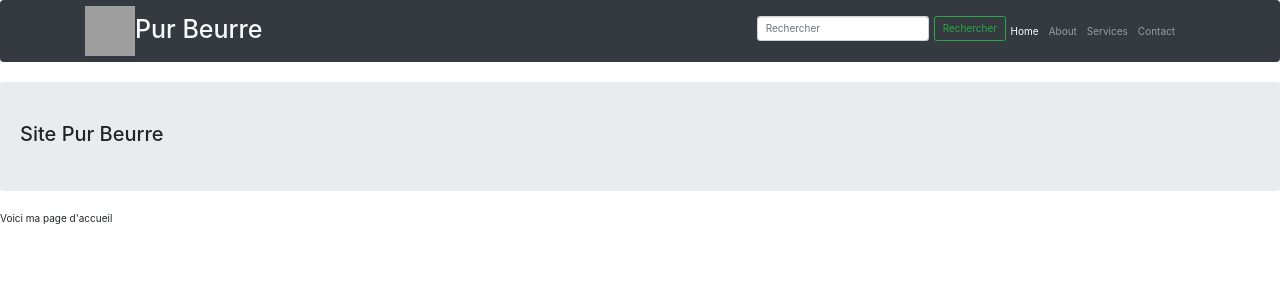
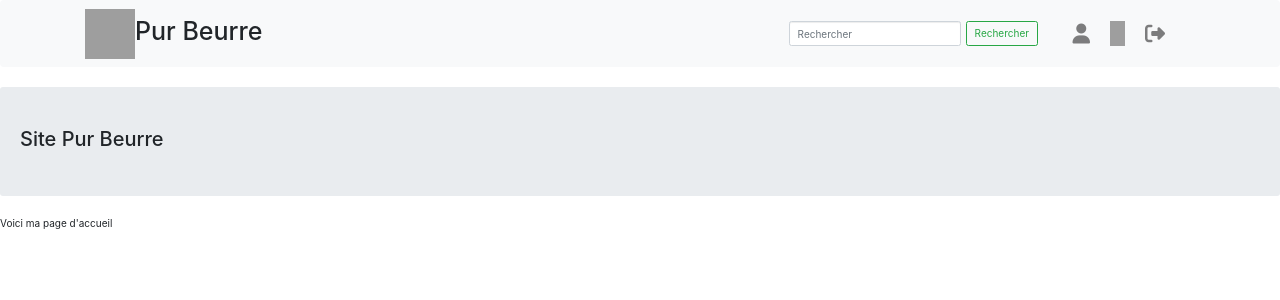
Before and after one commit to micktymoon/P8_pelletier_celine, a Django app: page / in a window 1280 px wide. Shown: the top 300 px of the page. Run offline with Django 3.2, Linux system fonts and the light colour scheme; some libraries are stand-ins or nearby versions; grey boxes are pictures that could not be loaded.

Commit message:
ajout des icones et mise en page de la navbar correct

```diff
--- a/templates/base.html
+++ b/templates/base.html
@@ -3,16 +3,18 @@
     <head>
         <meta charset="UTF-8">
         <link rel="stylesheet" href="https://maxcdn.bootstrapcdn.com/bootstrap/3.3.7/css/bootstrap.min.css" integrity="sha384-BVYiiSIFeK1dGmJRAkycuHAHRg32OmUcww7on3RYdg4Va+PmSTsz/K68vbdEjh4u" crossorigin="anonymous">
+        <script src="https://kit.fontawesome.com/f79f3ba0b1.js" crossorigin="anonymous"></script>
         {% load static %}
         <link rel="stylesheet" type="text/css" href="{% static 'website/base.css' %}">
         <link rel="stylesheet" type="text/css" href="{% static 'website/bootstrap_styles.css' %}">
         <link rel="icon" href="data:,">
+        <link rel="stylesheet" type="text/css" href="{% static 'website/pur-beurre-icons/css/icons.css' %}" />
         <link rel="shortcut icon" type="image/png" href="static/website/images/logo_pur_beurre-favicon.png"/>
-        <title>Site Pur Beurre</title>
+        <title>Pur Beurre</title>
     </head>
     <body>
         <div id="page">
-            <nav class="navbar navbar-expand-lg navbar-dark bg-dark static-top">
+            <nav class="navbar navbar-expand-lg navbar-light bg-light static-top">
                 <div class="container">
                     <div id="logo" class="d-flex">
                         <a class="navbar-left" href="">
@@ -34,18 +36,18 @@
                                 </form>
                             </li>
                             <li class="nav-item active">
-                                <a class="nav-link" href="">Home
+                                <a class="nav-link library-Générales icon-account" href="">
                                     <span class="sr-only">(current)</span>
                                 </a>
                             </li>
                             <li class="nav-item">
-                                <a class="nav-link" href="#">About</a>
+                                <a class="nav-link fas fa-user fa-2x" href="#"></a>
                             </li>
                             <li class="nav-item">
-                                <a class="nav-link" href="#">Services</a>
+                                <a class="nav-link" href="#"><img src="static/website/images/carrot.png" width="15" height="25"></a>
                             </li>
                             <li class="nav-item">
-                                <a class="nav-link" href="#">Contact</a>
+                                <a class="nav-link fas fa-sign-out-alt fa-2x" href="#"></a>
                             </li>
                         </ul>
                     </div>
--- a/website/static/website/base.css
+++ b/website/static/website/base.css
@@ -1,11 +1,12 @@
+
 .container h1
 {
-    color: #f8f9fa;
-    margin-right: 2;
+
+    margin-right: 20px;
 }
-#menu
+.navbar-nav
 {
-    margin-right:0;
+    align-items: center;
 }
 
 #logo
@@ -13,3 +14,7 @@
     display: flex;
     align-items: center;
 }
+.nav-item
+{
+    margin-right: 10px;
+}
```
